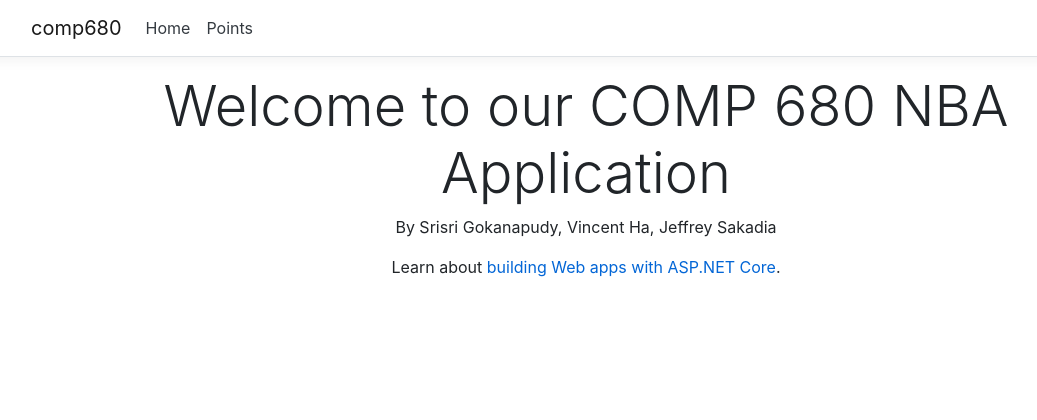
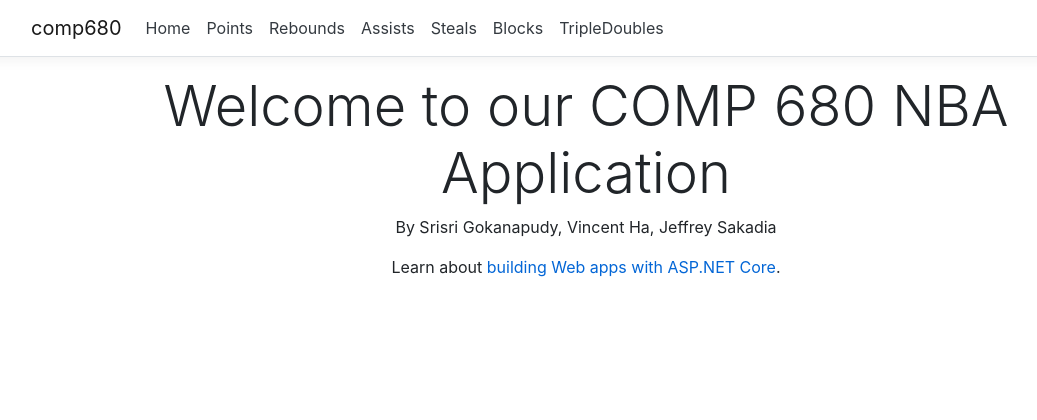
Before and after one commit to sgoka001/comp680, an ASP.NET Core app: page / in a window 1280 px wide. Shown: the top 420 px of the page, without its empty margins (54-1091 px from the left). Run offline with ASP.NET Core 8, Linux system fonts and the light colour scheme.

Commit message:
Added webpages for all stats and buttons

```diff
--- a/Controllers/HomeController.cs
+++ b/Controllers/HomeController.cs
@@ -28,6 +28,31 @@ namespace comp680.Controllers
             return View();
         }
 
+        public IActionResult Rebounds()
+        {
+            return View();
+        }
+
+        public IActionResult Assists()
+        {
+            return View();
+        }
+
+        public IActionResult Steals()
+        {
+            return View();
+        }
+
+        public IActionResult Blocks()
+        {
+            return View();
+        }
+
+        public IActionResult TripleDoubles()
+        {
+            return View();
+        }
+
         [ResponseCache(Duration = 0, Location = ResponseCacheLocation.None, NoStore = true)]
         public IActionResult Error()
         {
--- a/Views/Shared/_Layout.cshtml
+++ b/Views/Shared/_Layout.cshtml
@@ -24,6 +24,21 @@
                         <li class="nav-item">
                             <a class="nav-link text-dark" asp-area="" asp-controller="Home" asp-action="Points">Points</a>
                         </li>
+                        <li class="nav-item">
+                            <a class="nav-link text-dark" asp-area="" asp-controller="Home" asp-action="Rebounds">Rebounds</a>
+                        </li>
+                        <li class="nav-item">
+                            <a class="nav-link text-dark" asp-area="" asp-controller="Home" asp-action="Assists">Assists</a>
+                        </li>
+                        <li class="nav-item">
+                            <a class="nav-link text-dark" asp-area="" asp-controller="Home" asp-action="Steals">Steals</a>
+                        </li>
+                        <li class="nav-item">
+                            <a class="nav-link text-dark" asp-area="" asp-controller="Home" asp-action="Blocks">Blocks</a>
+                        </li>
+                        <li class="nav-item">
+                            <a class="nav-link text-dark" asp-area="" asp-controller="Home" asp-action="TripleDoubles">TripleDoubles</a>
+                        </li>
                     </ul>
                 </div>
             </div>
```
Also changed, not shown: Views/Home/Assists.cshtml (added, +10 -0 lines), Views/Home/Blocks.cshtml (added, +10 -0 lines), Views/Home/Rebound.cshtml (added, +10 -0 lines), Views/Home/Steals.cshtml (added, +10 -0 lines), Views/Home/TripleDoubles.cshtml (added, +10 -0 lines), 1 other file.
